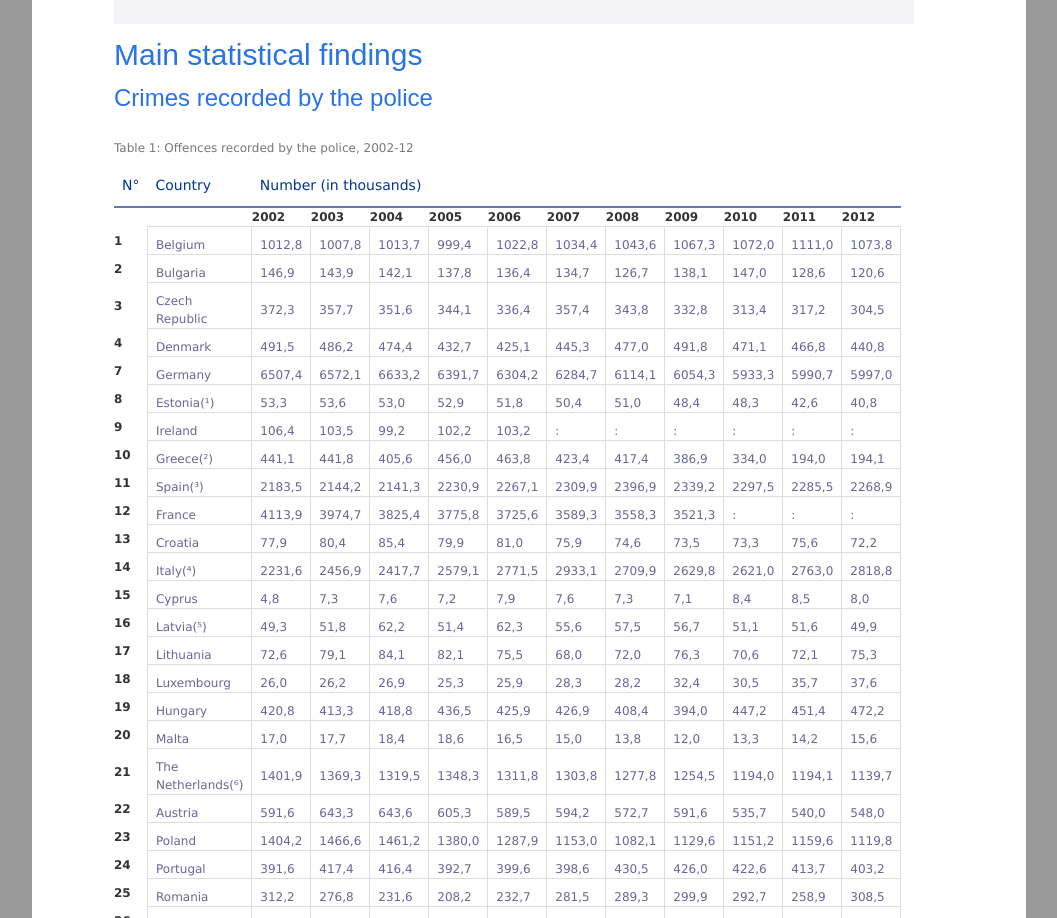
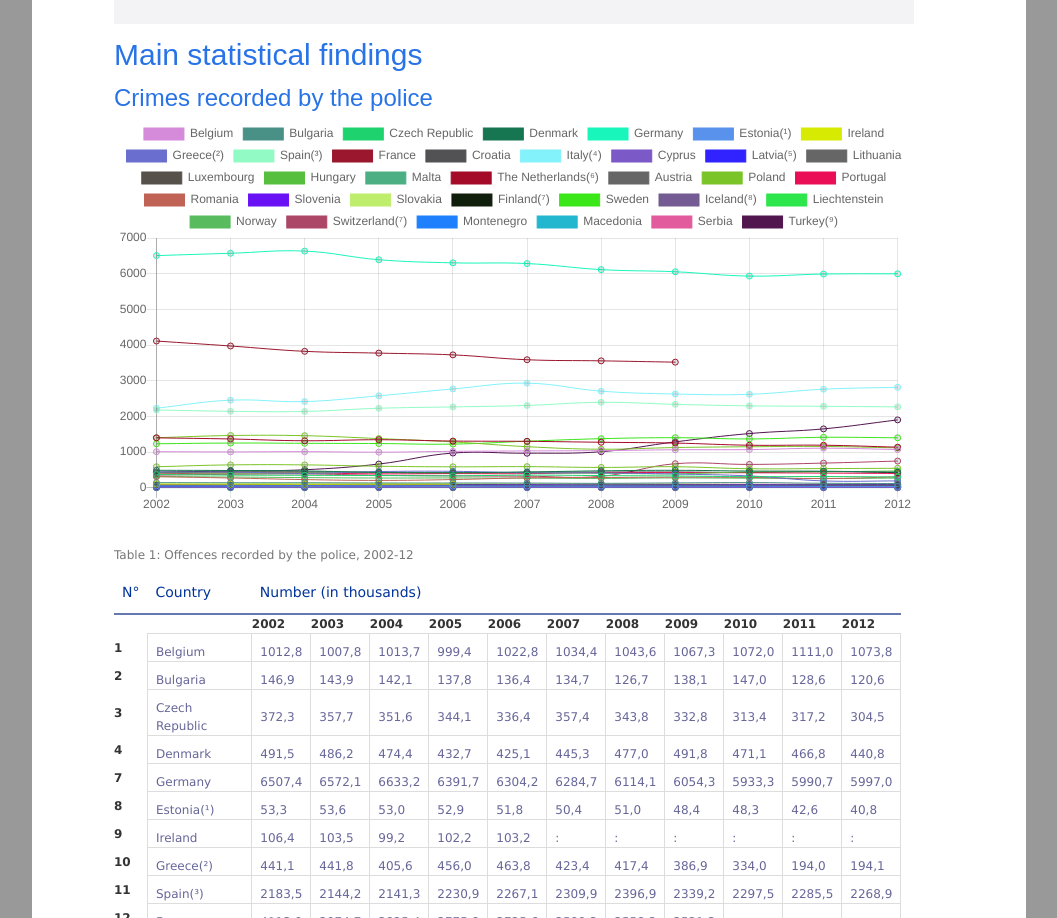
Before and after one commit to adriana-lazurca/js-datavisualisation-challenge, a plain HTML site: page challenge-js-files/index.html in a window 1280 px wide. Shown: the part 997-1915 px from the top of the page, without its empty margins (111-1168 px from the left). Drawn offline with nearby package versions, Linux system fonts and the light colour scheme; a web font is replaced by a local one.

Commit message:
add chart

```diff
--- a/challenge-js-files/index.html
+++ b/challenge-js-files/index.html
@@ -27,6 +27,8 @@
   <link rel="stylesheet" href="./assets/font-awesome.min.css">
   <link rel="stylesheet" href="./assets/statexpflat.css">
   <link rel="stylesheet" href="./assets/statexpflat-grid.css">
+  <!-- Chart library -->
+  <link rel="stylesheet" href="https://cdnjs.cloudflare.com/ajax/libs/Chart.js/2.9.4/Chart.min.css">
 
   <style>
     a:lang(ar),
@@ -799,6 +801,9 @@
                 <span class="mw-headline" id="Crimes_et_d.C3.A9lits_enregistr.C3.A9s_par_les_services_de_police">Crimes recorded by the police</span>
               </h3>
 
+              <!-- ADD CHART 1 -->
+
+              <canvas id="crimesChart" style="height: 400px;"></canvas>
 
               <table cellspacing="0" cellpadding="0" id="table1">
                 <caption> Table 1: Offences recorded by the police, 2002-12</caption>
@@ -1468,6 +1473,8 @@
               <h4>
                 <span class="mw-headline" id="Homicides">Homicide</span>
               </h4>
+
+              <!-- ADD CHART 2 -->
 
               <table cellspacing="0" cellpadding="0" id="table2">
                 <caption>Prison population, average per year, 2007-09 and 2010-12
@@ -2062,6 +2069,9 @@
 
     <!--END PAGE-->
   </div>
+  <!-- Chart library -->
+  <script src="https://cdnjs.cloudflare.com/ajax/libs/Chart.js/2.9.4/Chart.min.js"></script>
+  <script src="script.js"></script>
 </body>
 
 </html>
--- /dev/null
+++ b/challenge-js-files/script.js
@@ -0,0 +1,90 @@
+function getCountryFromRow(row) {
+    let cells = row.querySelectorAll('td');
+
+    var country = {
+        name: cells[0].innerText,
+        crimesNr: []
+    };
+
+    for (let indexCell = 1; indexCell < cells.length; indexCell++) {
+        let cell = cells[indexCell];
+        let cellValue = parseInt(cell.innerHTML);
+        country.crimesNr.push(cellValue);
+    }
+
+    return country;
+}
+
+function getYearsFromRow(row) {
+    let cells = row.querySelectorAll('th');
+    var years = [];
+
+    for (let indexCell = 2; indexCell < cells.length; indexCell++) {
+        let cell = cells[indexCell];
+        let cellValue = parseInt(cell.innerHTML);
+        years.push(cellValue);
+    }
+    return years;
+}
+
+var countries = [];
+var years = [];
+
+function readTable(tableId) {
+    var rows = document.querySelectorAll(`#${tableId} tr`);
+    for (let indexRow = 1; indexRow < rows.length; indexRow++) {
+        if (indexRow > 1) {
+            var country = getCountryFromRow(rows[indexRow]);
+            countries.push(country);
+        }
+        else {
+            years = getYearsFromRow(rows[indexRow]);
+        }
+    }
+}
+
+readTable("table1");
+
+function generateRandomColor() {
+    var randomColor = '#' + Math.floor(Math.random() * 16777215).toString(16);
+    return randomColor;
+}
+
+function generateLinesChart(array) {
+    var chartDataSets = [];
+
+    for (let i = 0; i < array.length; i++) {
+        var objectChart = {
+            label: array[i].name,
+            data: array[i].crimesNr,
+            borderColor: generateRandomColor(),
+            borderWidth: 1,
+            fill: false
+        };
+        chartDataSets.push(objectChart);
+    }
+    return chartDataSets;
+}
+
+var chartData = {
+    labels: years,
+    datasets: generateLinesChart(countries)
+}
+
+// chart
+var crimesChartElement = document.getElementById('crimesChart');
+
+var crimesChart = new Chart(crimesChartElement, {
+    type: 'line',
+    data: chartData,
+    options: {
+        scales: {
+            yAxes: [{
+                ticks: {
+                    beginAtZero: true
+                }
+            }]
+
+        }
+    }
+});
```
